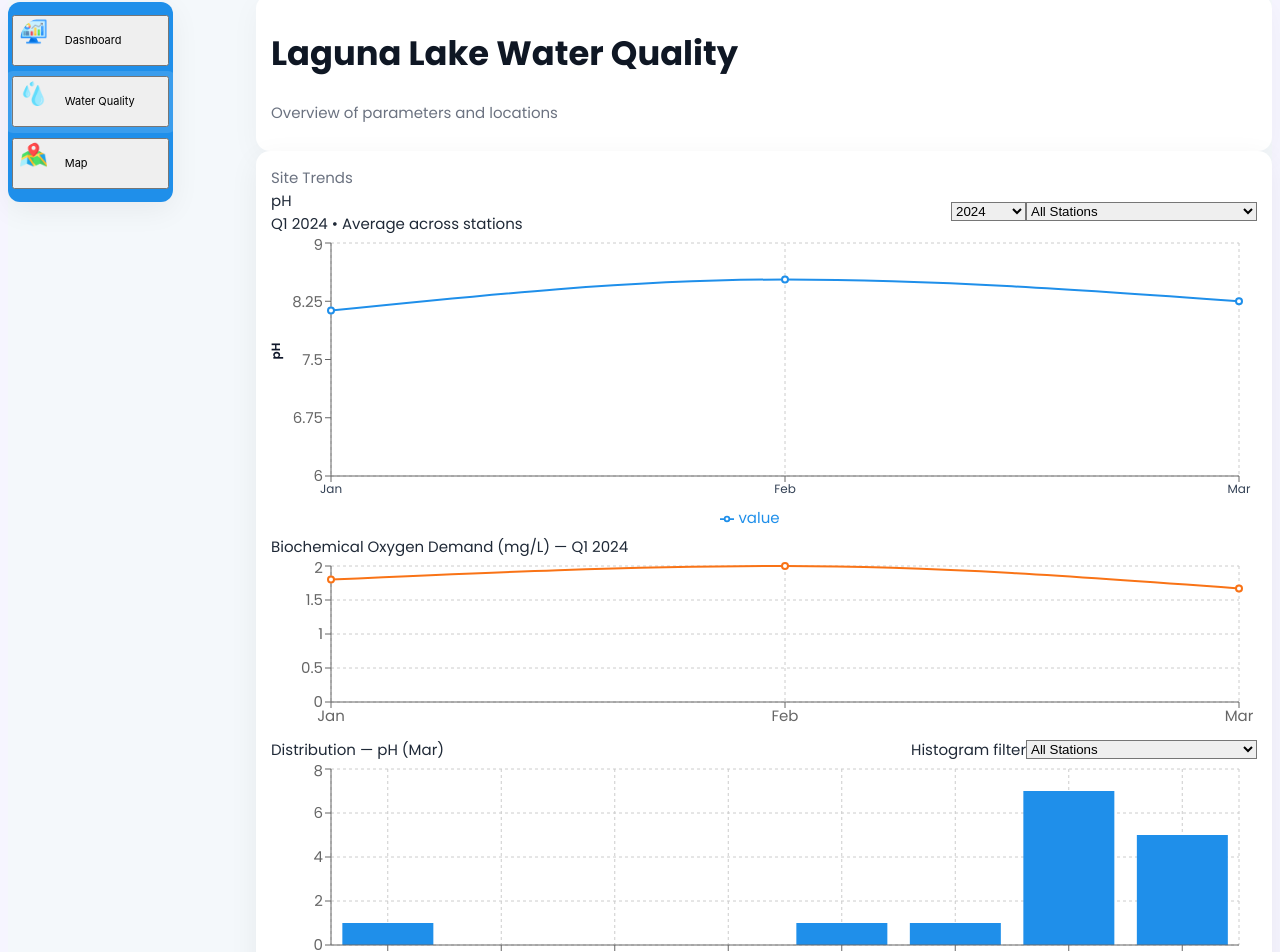
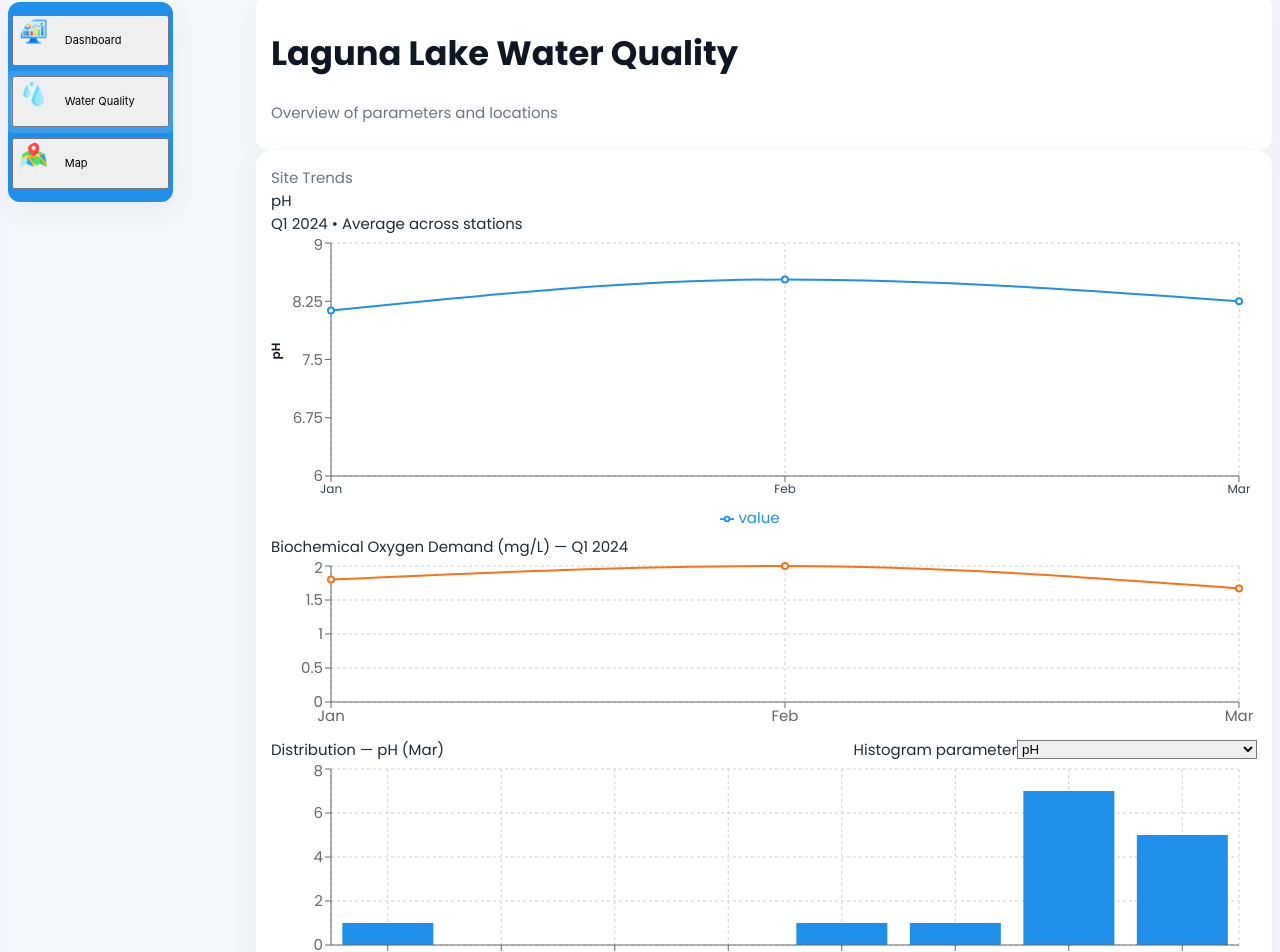
Before and after one commit to Aizen-25/Final-Project, a React (Vite) app: page / in a window 1280 px wide. Shown: the part 13-965 px from the top of the page. Built offline with nearby package versions, Linux system fonts and the light colour scheme.

Commit message:
UI: remove header station selector (histogram now parameter-only)

```diff
--- a/src/components/Charts.jsx
+++ b/src/components/Charts.jsx
@@ -119,7 +119,8 @@ export default function Charts({ showKPIs = true, showFilters = true, showStatio
 
   // metric selection state
   const [metricSel, setMetricSel] = useState('pH_units')
-  const [histogramStation, setHistogramStation] = useState('') // '' = all stations
+  // histogramMetric selects which parameter/metric to build the histogram for
+  const [histogramMetric, setHistogramMetric] = useState(metricSel)
 
   const months = useMemo(() => {
     const v = views.find((x) => x.key === selectedViewKey)
@@ -178,15 +179,8 @@ export default function Charts({ showKPIs = true, showFilters = true, showStatio
   // build histogram data for the selected metric using the latest month
   const histogramData = useMemo(() => {
     const month = months[months.length - 1]
-    let vals = []
-    if (histogramStation) {
-      const key = histogramStation.split(' - ')[0]
-      const s = stations.find((x) => x.Station === key)
-      const v = parseNumber(s?.[metricSel]?.[month] ?? s?.[metricSel])
-      if (!Number.isNaN(v)) vals = [v]
-    } else {
-      vals = stations.map((s) => parseNumber(s?.[metricSel]?.[month] ?? s?.[metricSel])).filter((v) => !Number.isNaN(v))
-    }
+    // collect values for the selected histogram metric across all stations
+    const vals = stations.map((s) => parseNumber(s?.[histogramMetric]?.[month] ?? s?.[histogramMetric])).filter((v) => !Number.isNaN(v))
     if (!vals.length) return []
     const bins = 8
     const min = Math.min(...vals)
@@ -207,7 +201,7 @@ export default function Charts({ showKPIs = true, showFilters = true, showStatio
       const hi = +(min + (i + 1) * width).toFixed(2)
       return { bin: `${lo}–${hi}`, count: c }
     })
-  }, [stations, months, metricSel])
+  }, [stations, months, histogramMetric])
 
   useEffect(() => {
     if (!quartersForYear || !quartersForYear.length) return
@@ -216,6 +210,7 @@ export default function Charts({ showKPIs = true, showFilters = true, showStatio
 
   const latestMonth = months[months.length - 1] || ''
   const metricMeta = METRICS.find((m) => m.key === metricSel) || METRICS[0]
+  const histogramMetricMeta = METRICS.find((m) => m.key === histogramMetric) || METRICS[0]
   const viewChips = useMemo(() => views.filter((v) => v.year).map((v) => ({ key: v.key, label: `${v.quarter} ${v.year}`, year: v.year, quarter: v.quarter })), [views])
 
   const displayPeriod = (quarterSel && yearSel) ? `${quarterSel} ${yearSel}` : (views[0] ? `${views[0].quarter} ${views[0].year}` : 'All periods')
@@ -232,19 +227,7 @@ export default function Charts({ showKPIs = true, showFilters = true, showStatio
             <div className="text-xs text-slate-500 mt-0.5">{chartSubtitle}</div>
           </div>
 
-          {(!showFilters && showStationFilter) && (
-            <div className="ml-4 flex items-center gap-2">
-              <select value={yearSel || ''} onChange={(e) => { setYearSel(e.target.value); setQuarterSel(null) }} className="px-2 py-1 border rounded text-sm bg-white">
-                <option value="">All Years</option>
-                {years.map((y) => <option key={y} value={y}>{y}</option>)}
-              </select>
-
-              <select value={selected || ''} onChange={(e) => updateSelected(e.target.value)} className="px-2 py-1 border rounded text-sm bg-white">
-                <option value="">All Stations</option>
-                {stationOptions.map((opt) => <option key={opt} value={opt}>{opt}</option>)}
-              </select>
-            </div>
-          )}
+          {/* station selector removed from header to avoid confusion with histogram filter */}
         </div>
 
         {showFilters && (
@@ -336,12 +319,11 @@ export default function Charts({ showKPIs = true, showFilters = true, showStatio
       {/* Distribution histogram for selected metric (latest month) */}
       <div className="mt-4">
         <div className="flex items-center justify-between">
-          <div className="text-sm font-semibold text-slate-700 mb-2">Distribution — {metricMeta.label} ({latestMonth})</div>
+          <div className="text-sm font-semibold text-slate-700 mb-2">Distribution — {histogramMetricMeta.label} ({latestMonth})</div>
           <div className="flex items-center gap-2">
-            <label className="text-xs text-slate-500 mr-2">Histogram filter</label>
-            <select value={histogramStation || ''} onChange={(e) => setHistogramStation(e.target.value)} className="px-2 py-1 border rounded text-sm bg-white">
-              <option value="">All Stations</option>
-              {stationOptions.map((opt) => <option key={opt} value={opt}>{opt}</option>)}
+            <label className="text-xs text-slate-500 mr-2">Histogram parameter</label>
+            <select value={histogramMetric || ''} onChange={(e) => setHistogramMetric(e.target.value)} className="px-2 py-1 border rounded text-sm bg-white">
+              {METRICS.map((m) => <option key={m.key} value={m.key}>{m.label}</option>)}
             </select>
           </div>
         </div>
@@ -356,7 +338,7 @@ export default function Charts({ showKPIs = true, showFilters = true, showStatio
             </BarChart>
           </ResponsiveContainer>
         </div>
-        <div className="text-xs text-slate-500 mt-2">Histogram of station values for the latest month; bins show value ranges and counts.</div>
+        <div className="text-xs text-slate-500 mt-2">Histogram of {histogramMetricMeta.label} for {latestMonth} across stations; bins show value ranges and counts.</div>
       </div>
     </div>
   )
```
